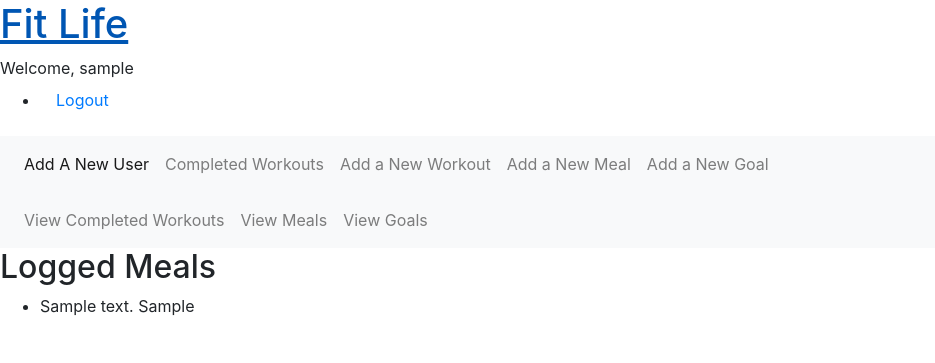
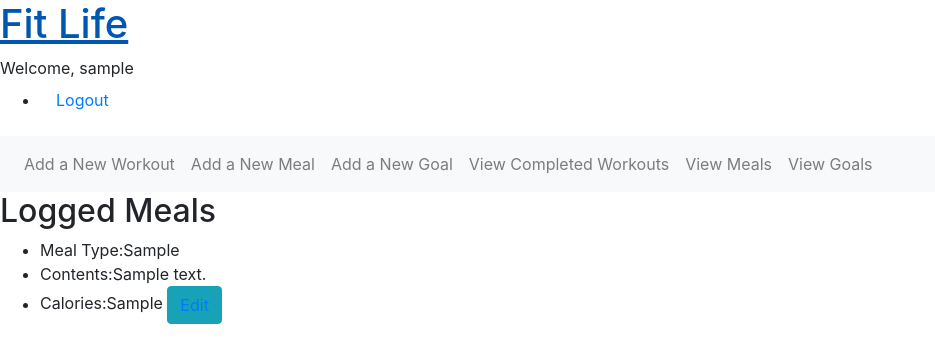
Before and after one commit to ngumina17/project4, a Django app: page /meals/ in a window 1280 px wide. Shown: the top 363 px of the page, without its empty margins (0-935 px from the left). Run offline with Django 3.2, Linux system fonts and the light colour scheme; a user stored in the database is signed in; tables that the repository leaves empty hold one stand-in row (values such as "Sample post"); some libraries are stand-ins or nearby versions.

Commit message:
all form edits are working

```diff
--- a/fit/templates/fit/base.html
+++ b/fit/templates/fit/base.html
@@ -46,13 +46,7 @@
       <div class="collapse navbar-collapse" id="navbarNav">
         <ul class="navbar-nav">
           <li class="nav-item active">
-            <a class="nav-link" href="{% url 'user_form' %}">Add A New User</a>
-          </li>
-          <li class="nav-item">
-            <a class="nav-link" href="{% url 'workout_list' %}"
-              >Completed Workouts</a
-            >
-          </li>
+
           <li class="nav-item">
             <a class="nav-link" href="{% url 'workout_form' %}"
               >Add a New Workout</a
@@ -64,26 +58,7 @@
           <li class="nav-item">
             <a class="nav-link" href="{% url 'goal_form' %}">Add a New Goal</a>
           </li>
-
-        </ul>
-      </div>
-    </nav>
-  <footer>
-     <nav class="navbar navbar-expand-lg navbar-light bg-light">
-      <button
-        class="navbar-toggler"
-        type="button"
-        data-toggle="collapse"
-        data-target="#navbarNav"
-        aria-controls="navbarNav"
-        aria-expanded="false"
-        aria-label="Toggle navigation"
-      >
-        <span class="navbar-toggler-icon"></span>
-      </button>
-      <div class="collapse navbar-collapse" id="navbarNav">
-        <ul class="navbar-nav">
-          <li class="nav-item">
+                    <li class="nav-item">
             <a class="nav-link" href="{% url 'workout_list' %}"
               >View Completed Workouts</a
             >
@@ -96,7 +71,11 @@
           <li class="nav-item">
             <a class="nav-link" href="{% url 'goal_list' %}">View Goals</a>
           </li>
-  </footer>
+
+        </ul>
+      </div>
+    </nav>
+
     {% block content %} {% endblock %}
   </body>
 </html>
--- a/fit/templates/fit/goal_list.html
+++ b/fit/templates/fit/goal_list.html
@@ -5,6 +5,7 @@
   {% for goal in goals %}
   <li>
     {{ goal.contents }}
+    <button type= "button" class="btn btn-info"><a href="{% url 'goal_edit' id=goal.id%}">Edit</a></button>
   </li>
   {% endfor %}
 </ul>
--- a/fit/templates/fit/meal_list.html
+++ b/fit/templates/fit/meal_list.html
@@ -1,12 +1,17 @@
 
 {% extends 'fit/base.html' %} {% block content %}
 <h2>Logged Meals</h2>
-<ul>
+<ul class = 'meals'>
   {% for meal in meals %}
   <li>
-    {{ meal.type }}
-    {{ meal.contents }}
-    {{ meal.calories }}
+    Meal Type:{{ meal.Meal_Type }}
+  </li>
+  <li>
+    Contents:{{ meal.contents }}
+  </li>
+  <li>
+    Calories:{{ meal.calories }}
+    <button type= "button" class="btn btn-info"><a href="{% url 'meal_edit' id=meal.id%}">Edit</a></button>
   </li>
   {% endfor %}
 </ul>
--- a/fit/templates/fit/workout_list.html
+++ b/fit/templates/fit/workout_list.html
@@ -5,6 +5,7 @@
   {% for workout in workouts %}
   <li>
     {{ workout.completed }}
+    <button type= "button" class="btn btn-info"><a href="{% url 'workout_edit' id=workout.id%}">Edit</a></button>
   </li>
   {% endfor %}
 </ul>
--- a/fit/urls.py
+++ b/fit/urls.py
@@ -10,4 +10,8 @@ urlpatterns = [
     path('meals/new/', views.meal_form, name='meal_form'),
     path('goals/new/', views.goal_form, name='goal_form'),
     path('goals/', views.goal_list, name='goal_list'),
+    path('workout/edit/<int:id>', views.workout_edit, name='workout_edit'),
+    path('meal/edit/<int:id>', views.meal_edit, name='meal_edit'),
+    path('goal/edit/<int:id>', views.goal_edit, name='goal_edit'),
+
 ]
--- a/fit/views.py
+++ b/fit/views.py
@@ -75,20 +75,47 @@ def goal_form(request):
         form = GoalsForm()
     return render(request, 'fit/goal_form.html', {'form': form})
 
+
+
 @login_required
 def goal_list(request):
     goals = Goals.objects.filter(user=request.user.id)
     return render(request, 'fit/goal_list.html', {'goals': goals})
 
 
+
 @login_required
-def workout_edit(request):
-    workout = Workout.objects.get()
-    if request.method == "POST":
-        form = WorkoutForm(request.POST, instance=workout)
-        if form.is_valid():
+def workout_edit(request, id):
+    workout = Workout.objects.get(id = id)
+    if request.method == 'POST':
+        form = WorkoutForm(request.POST, instance = workout)
+        if form.is_valid:
             workout = form.save()
             return redirect('workout_list')
     else:
-        form = WorkoutForm(instance=workout)
-    return render(request, 'fit/workout_form.html', {'form': form})
+        form = WorkoutForm(instance = workout)
+        return render(request, 'fit/workout_form.html', {'form': form})
+
+@login_required
+def meal_edit(request, id):
+    meal = Meals.objects.get(id = id)
+    if request.method == 'POST':
+        form = MealForm(request.POST, instance = meal)
+        if form.is_valid:
+            workout = form.save()
+            return redirect('meal_list')
+    else:
+        form = MealForm(instance = meal)
+        return render(request, 'fit/meal_form.html', {'form': form})
+
+@login_required
+def goal_edit(request, id):
+    goal = Goals.objects.get(id = id)
+    if request.method == 'POST':
+        form = GoalsForm(request.POST, instance = goal)
+        if form.is_valid:
+            goal = form.save()
+            return redirect('goal_list')
+    else:
+        form = GoalsForm(instance = goal)
+        return render(request, 'fit/goal_form.html', {'form': form})
```
